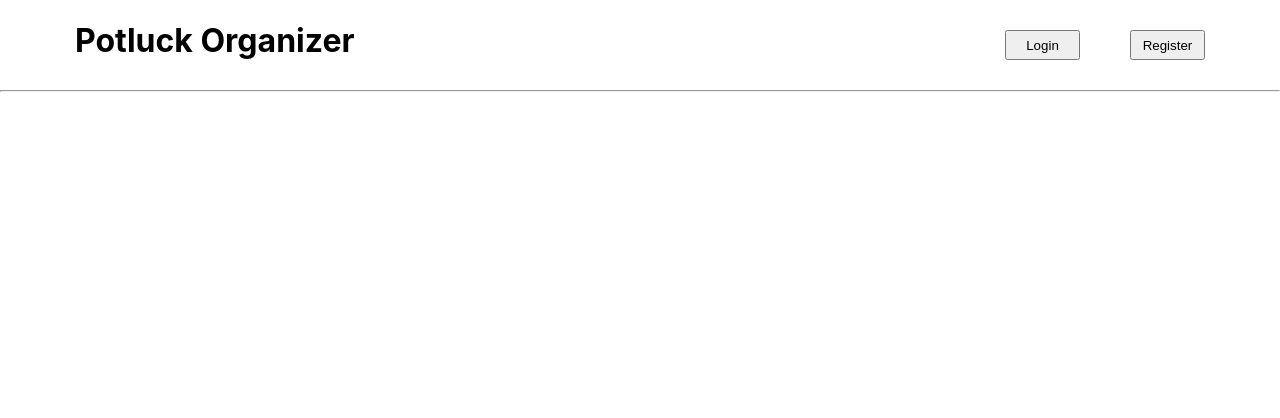
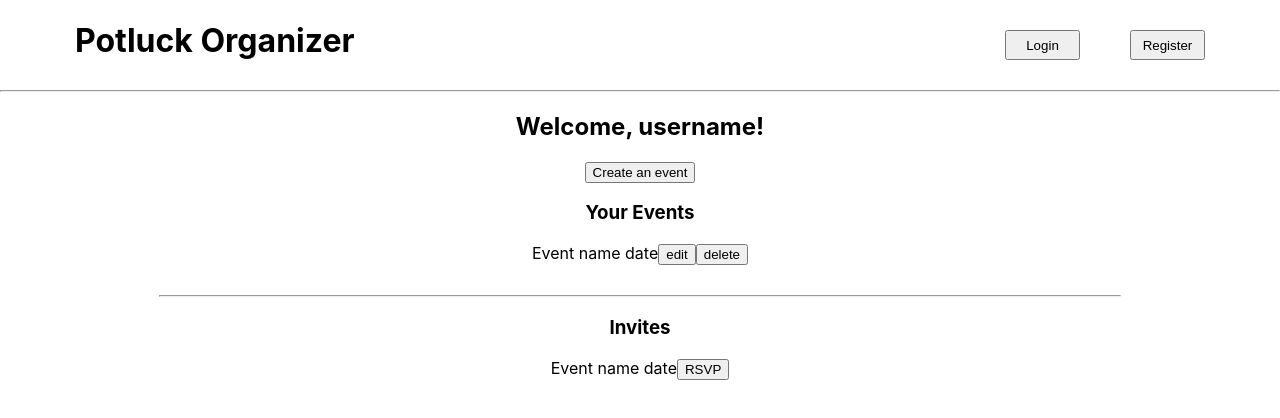
Before and after one commit to Build-Week-Potluck-Organizer/front-end, a React (Create React App) app in the folder PotluckOrganizer/: page /homepage in a window 1280 px wide. Shown: the top 418 px of the page. Built offline with nearby package versions, Linux system fonts and the light colour scheme.

Commit message:
working on homepage component

```diff
--- a/PotluckOrganizer/src/App.js
+++ b/PotluckOrganizer/src/App.js
@@ -7,6 +7,7 @@ import {Header} from "./components/Header";
 
 
 import Login from "./components/Login";
+import { Homepage } from "./components/Homepage";
 
 function App() {
   return (
@@ -17,7 +18,7 @@ function App() {
         <Switch>
           <Route exact path='/' />
           <Route exact path='/login' component={Login}/>
-          <Route exact path='/homepage' />
+          <Route exact path='/homepage' component={Homepage}/>
           <Route exact path='/newevent' />
           <Route exact path='/rsvp' />
         </Switch>
--- /dev/null
+++ b/PotluckOrganizer/src/components/Homepage.js
@@ -0,0 +1,24 @@
+import React from 'react';
+import styled from 'styled-components';
+
+const Break = styled.hr`
+    width: 75%;
+    margin-top: 30px;
+`;
+
+export const Homepage = () => {
+    return (
+        <div>
+            <h2>Welcome, username!</h2>
+            <button>Create an event</button>
+            <h3>Your Events</h3>
+            <span>Event name </span><span>date</span>
+            <button>edit</button>
+            <button>delete</button>
+            <Break></Break>
+            <h3>Invites</h3>
+            <span>Event name </span><span>date</span>
+            <button>RSVP</button>
+        </div>
+    )
+};
```
